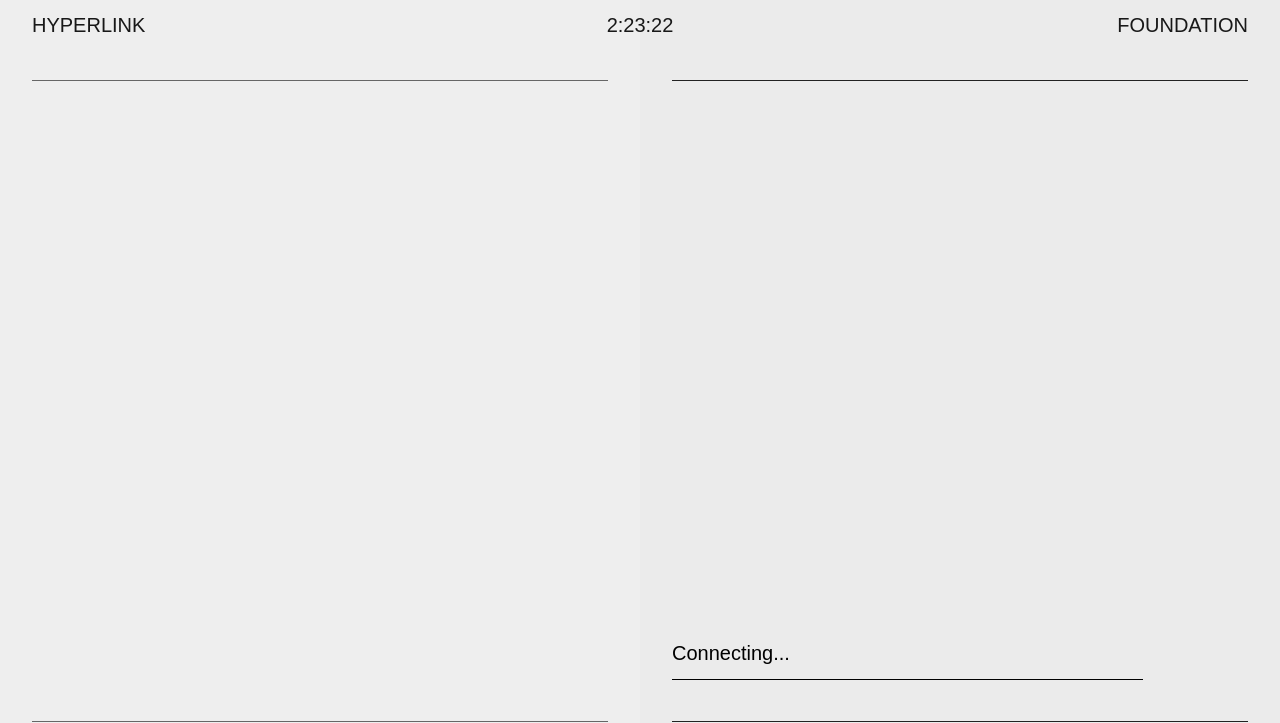
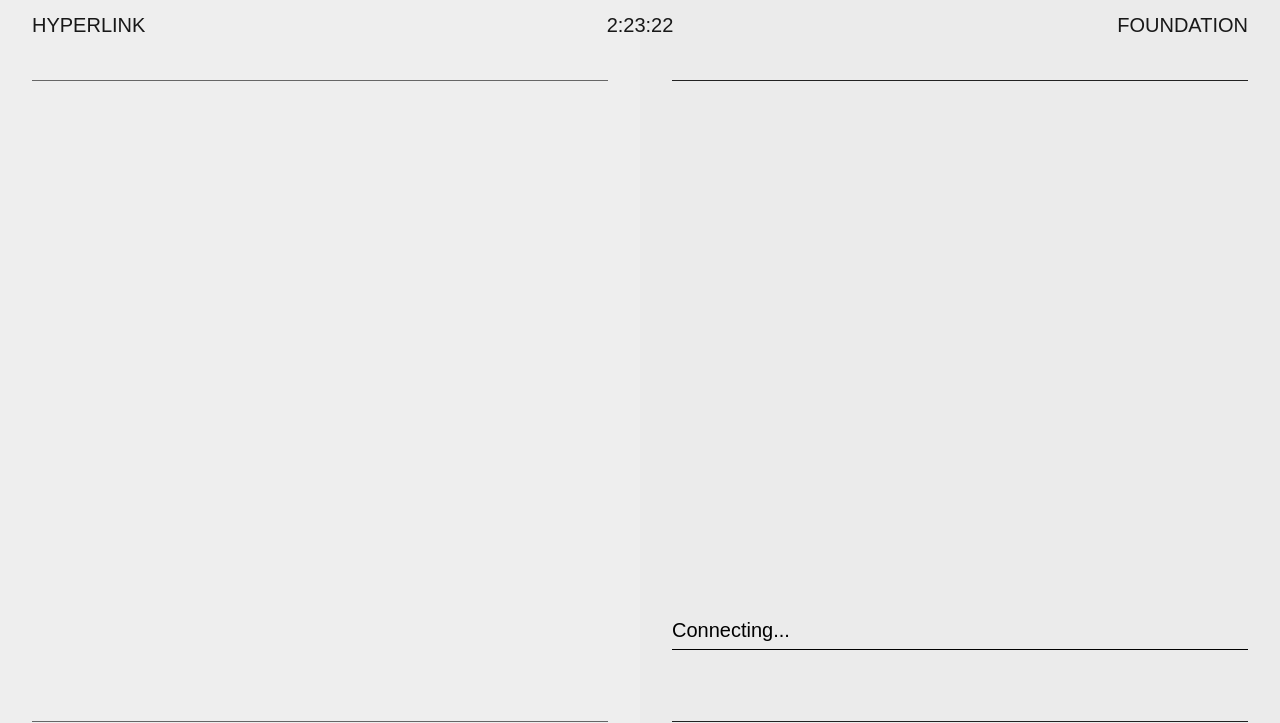
Before and after one commit to owendodd/hyperlink, a website: page views/chat.html in a window 1280 px wide. Drawn offline with Linux system fonts and the light colour scheme; files that its build step writes are made by us from their sources; no server answers; files whose address does not match are found by name.

Commit message:
fix chat styling

```diff
--- a/public/style.css
+++ b/public/style.css
@@ -96,6 +96,7 @@ h4{
   margin-right: 2.5%;
   margin-top: 10vh;
   height: 80vh;
+  overflow: hidden;
   }
 
   input[type="text"], textarea, select{
@@ -125,22 +126,26 @@ h4{
     font-size: 20px;
     }
   #content {
-    padding:6px;
+    /* padding:30px; */
     background: rgba(0,0,0,0);
-    min-height:400px;
-    height: 65vh;
+    height: 66vh;
     overflow: auto;
+    border-bottom:1px solid #000;
+    padding-bottom: 10px;
+    margin-top: 30px;
     }
   #input {
-    min-width: 80%;
-    max-width: 80%;
+    width: 100%;
+    overflow: auto;
     border-radius: 0px;
-    border-top:1px solid #000 !important;
-    background:rgba(0,0,0,0);
+    /* border:1px solid #000 !important; */
+    background-color:rgba(255,0,0,0);
     border:0px;
     padding:5px;
     box-shadow: none !important;
     display: inline-block;
+    /* margin-top: px; */
+    /* margin-left: 22px */
     }
   #status {
     color: black;
@@ -148,7 +153,11 @@ h4{
     font-size: 20px;
     display:block;
     float:left;
-    margin-top:30px;
-    padding-bottom: 15px;
     margin-right: 30px;
+    margin-top: -30px;
+    /* padding-bottom: 20px; */
     }
+  textarea {
+    resize: none;
+    rows: 2;
+    }
--- a/views/chat.html
+++ b/views/chat.html
@@ -73,8 +73,8 @@
         </div>
         <div id="right_side">
           <div id="content"></div>
-            <span id="status">Connecting...</span>
-            <input type="text" id="input" />
+          <span id="status">Connecting...</span>
+          <textarea type="text" id="input"></textarea>
         </div>
 
         <script src="javascripts/browser.js"></script>
```
